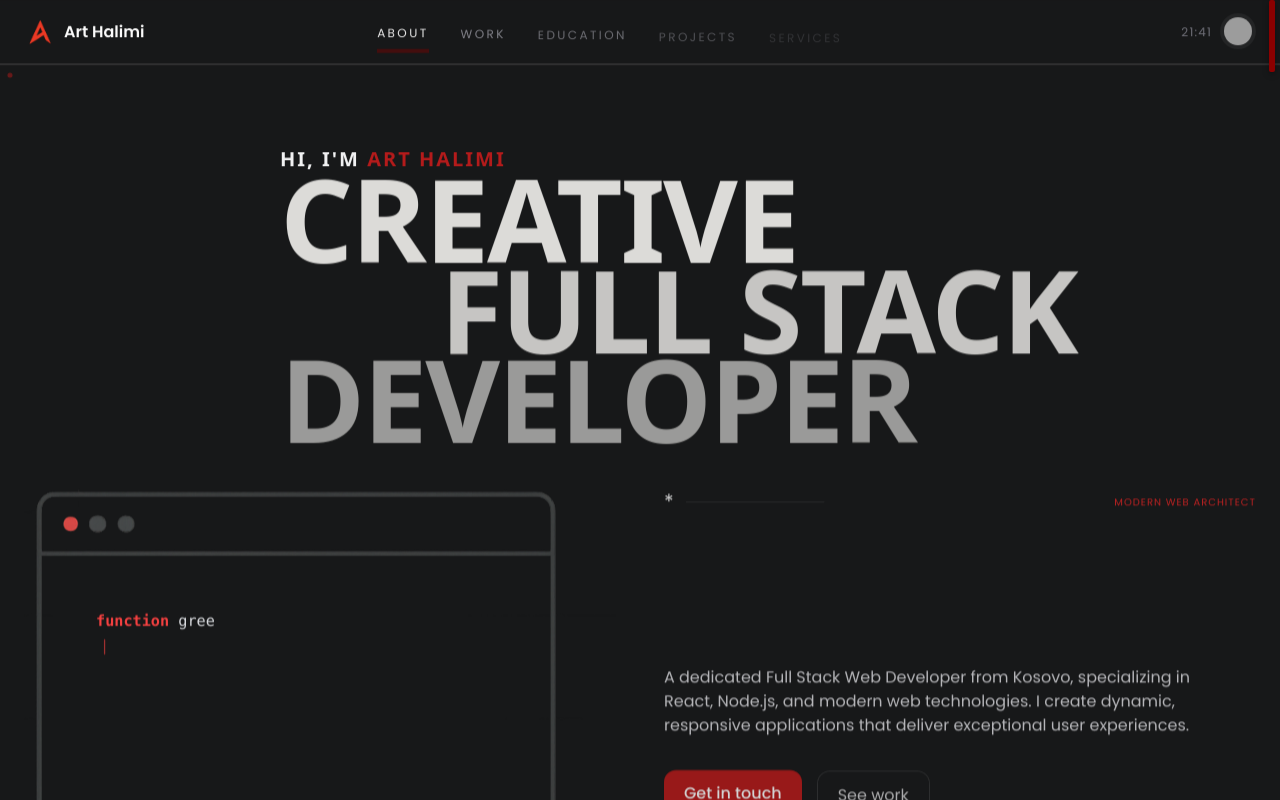
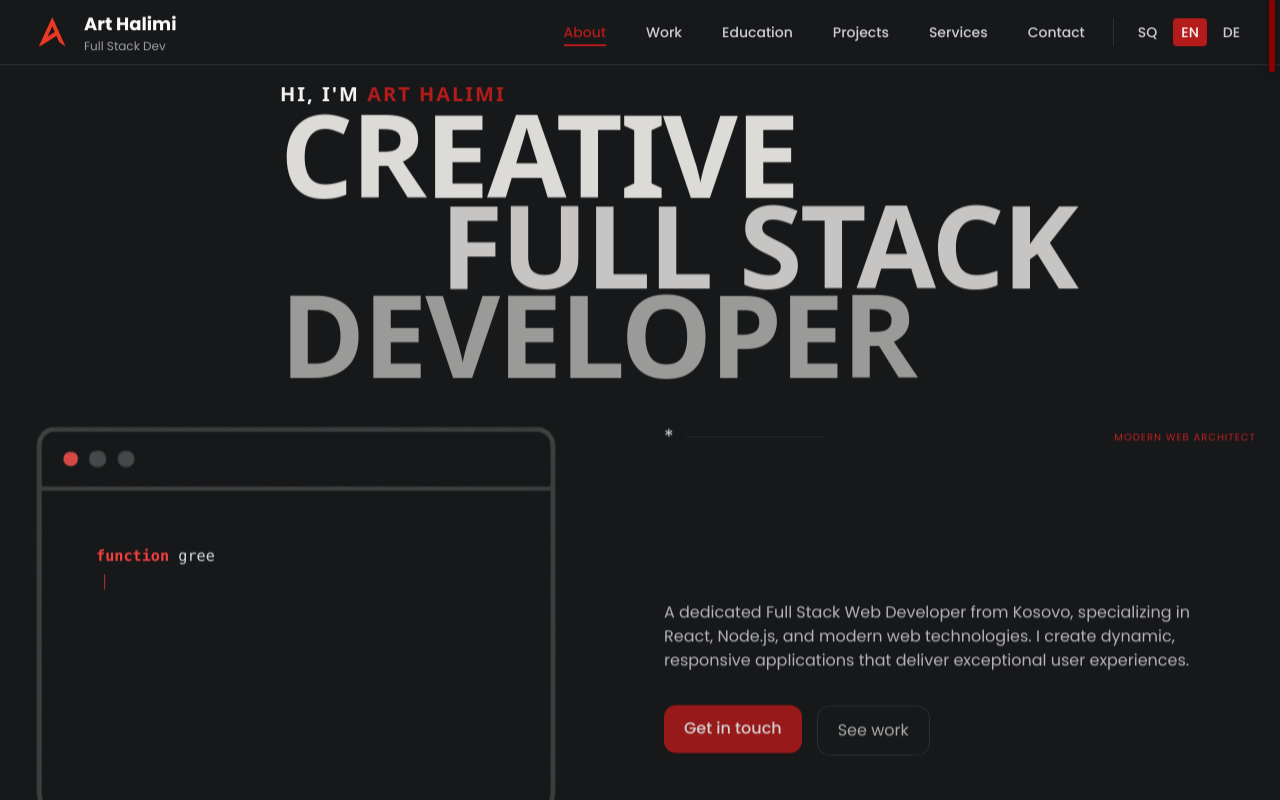
Before and after one commit to ArtHalimi7/arthalimi.com, a React (Vite) app: page / in a window 1280 px wide. Shown: the top 800 px of the page. Built offline with nearby package versions, Linux system fonts and the light colour scheme; grey boxes are pictures that could not be loaded.

Commit message:
feat: refactor Navbar component; streamline state management and improve mobile menu functionality

```diff
--- a/src/components/Navbar.jsx
+++ b/src/components/Navbar.jsx
@@ -1,88 +1,14 @@
-import { useEffect, useState, useRef } from "react";
-import { motion } from 'framer-motion';
+import React, { useState, useEffect } from 'react';
+import Alogo from '../assets/Alogo.png';
 import { useTranslation } from 'react-i18next';
-import Alogo from '../assets/Alogo.png';
 
-export default function Navbar({ formatted }) {
+const Navbar = () => {
   const { i18n, t } = useTranslation();
-  const [sidebarOpen, setSidebarOpen] = useState(false);
-  const [time, setTime] = useState(formatted || "");
-  const [active, setActive] = useState('about');
-  const [langOpenDesktop, setLangOpenDesktop] = useState(false);
-  const [langOpenMobile, setLangOpenMobile] = useState(false);
-  const langRefDesktop = useRef(null);
-  const langRefMobile = useRef(null);
+  const [isOpen, setIsOpen] = useState(false);
+  const [activeSection, setActiveSection] = useState('about');
 
-  // ...existing code...
-
-  // ...existing code...
-
-  // Helper to get flag image URL for a language code
-  const getFlagUrl = (lang) => {
-    switch (lang) {
-      case 'en':
-        return 'https://upload.wikimedia.org/wikipedia/commons/thumb/a/a4/Flag_of_the_United_States.svg/2560px-Flag_of_the_United_States.svg.png';
-      case 'sq':
-        return 'https://upload.wikimedia.org/wikipedia/commons/thumb/3/36/Flag_of_Albania.svg/1200px-Flag_of_Albania.svg.png';
-      case 'de':
-        return 'https://upload.wikimedia.org/wikipedia/commons/thumb/b/ba/Flag_of_Germany.svg/2560px-Flag_of_Germany.svg.png';
-      default:
-        return 'https://upload.wikimedia.org/wikipedia/commons/thumb/a/a4/Flag_of_the_United_States.svg/2560px-Flag_of_the_United_States.svg.png';
-    }
-  };
-
-  // Close dropdowns when clicking outside
-  useEffect(() => {
-    const handleClick = (e) => {
-      if (langRefDesktop.current && !langRefDesktop.current.contains(e.target)) {
-        setLangOpenDesktop(false);
-      }
-      if (langRefMobile.current && !langRefMobile.current.contains(e.target)) {
-        setLangOpenMobile(false);
-      }
-    };
-    document.addEventListener('mousedown', handleClick);
-    return () => document.removeEventListener('mousedown', handleClick);
-  }, []);
-
-  useEffect(() => {
-    // Update live time display to HH:MM (no seconds).
-    const tick = () => {
-      const d = new Date();
-      const hh = String(d.getHours()).padStart(2, "0");
-      const mm = String(d.getMinutes()).padStart(2, "0");
-      setTime(`${hh}:${mm}`);
-    };
-    tick();
-    const id = setInterval(tick, 1000);
-    return () => clearInterval(id);
-  }, []);
-
-  // Track active section via IntersectionObserver
-  useEffect(() => {
-    const ids = ['about', 'work', 'education', 'projects', 'services', 'contact'];
-    const options = {
-      root: null,
-      rootMargin: '-40% 0px -40% 0px',
-      threshold: 0,
-    };
-
-    const observer = new IntersectionObserver((entries) => {
-      entries.forEach((entry) => {
-        if (entry.isIntersecting) {
-          setActive(entry.target.id || '');
-        }
-      });
-    }, options);
-
-    ids.forEach((id) => {
-      const el = document.getElementById(id);
-      if (el) observer.observe(el);
-    });
-
-    return () => observer.disconnect();
-  }, []);
-  const menuItems = [
+  // Save navlink ids and labels (keep your navlinks)
+  const navLinks = [
     { id: 'about', label: t('nav_about') },
     { id: 'work', label: t('nav_work') },
     { id: 'education', label: t('nav_education') },
@@ -91,211 +17,222 @@ export default function Navbar({ formatted }) {
     { id: 'contact', label: t('nav_contact') },
   ];
 
-  // Motion variants for a slightly slower, layered entrance:
-  // - headerContainer: orchestrates brand then nav group
-  // - brandContainer: staggers logo then name
-  // - navContainer: staggers nav items
-  const headerContainer = {
-    hidden: { opacity: 0, y: -8 },
-    show: { opacity: 1, y: 0, transition: { staggerChildren: 0.12, delayChildren: 0.06, ease: 'easeOut' } },
-  };
+  // Track active section
+  useEffect(() => {
+    const observerOptions = {
+      root: null,
+      rootMargin: '-50% 0px',
+      threshold: 0
+    };
+    const handleIntersection = (entries) => {
+      entries.forEach(entry => {
+        if (entry.isIntersecting) {
+          setActiveSection(entry.target.id);
+        }
+      });
+    };
+    const observer = new window.IntersectionObserver(handleIntersection, observerOptions);
+    navLinks.forEach(link => {
+      const element = document.getElementById(link.id);
+      if (element) observer.observe(element);
+    });
+    return () => {
+      navLinks.forEach(link => {
+        const element = document.getElementById(link.id);
+        if (element) observer.unobserve(element);
+      });
+    };
+  }, [navLinks]);
 
-  const brandContainer = {
-    hidden: {},
-    show: { transition: { staggerChildren: 0.12 } },
-  };
-
-  const brandPart = {
-    hidden: { opacity: 0, y: 6, scale: 0.98, rotate: -6 },
-    show: { opacity: 1, y: 0, scale: 1, rotate: 0, transition: { duration: 0.45, ease: 'circOut' } },
-  };
-
-  const navContainer = {
-    hidden: {},
-    show: { transition: { staggerChildren: 0.08, delayChildren: 0.04 } },
-  };
-
-  const navItem = {
-    hidden: { opacity: 0, y: 8 },
-    show: { opacity: 1, y: 0, transition: { duration: 0.5, ease: 'easeOut' } },
+  // Scroll to section with offset
+  const scrollToSection = (sectionId) => {
+    const element = document.getElementById(sectionId);
+    if (element) {
+      const navbarHeight = 64; // px, adjust if needed
+      const elementPosition = element.getBoundingClientRect().top + window.pageYOffset;
+      window.scrollTo({
+        top: elementPosition - navbarHeight,
+        behavior: 'smooth'
+      });
+      setIsOpen(false);
+      setActiveSection(sectionId);
+    }
   };
 
   return (
-    <>
-  {/* MOBILE SIDEBAR */}
-      <div
-        className={`fixed inset-0 z-50 bg-[#18191A]/80 transition-opacity duration-300 ${sidebarOpen ? 'opacity-100 pointer-events-auto' : 'opacity-0 pointer-events-none'}`}
-        onClick={() => setSidebarOpen(false)}
-      >
-        <nav
-          className={`fixed left-0 top-0 h-full w-64 bg-gradient-to-b from-[#1f1f1f]/80 to-[#161616] backdrop-blur-md shadow-2xl p-4 flex flex-col gap-4 overflow-y-hidden pb-6 transition-transform duration-400 border-r border-[#B71C1C]/20 ${sidebarOpen ? 'translate-x-0' : '-translate-x-full'}`}
-          onClick={e => e.stopPropagation()}
-          aria-hidden={!sidebarOpen}
-        >
-          {/* Decorative lines */}
-          <span className="absolute left-0 top-0 h-full w-px bg-white/10" />
-          <span className="absolute right-0 top-0 h-full w-px bg-white/10" />
-          <span className="absolute left-0 right-0 top-0 h-px bg-white/10" />
-          <span className="absolute left-0 right-0 bottom-0 h-px bg-white/10" />
-
-          <div className="flex items-center justify-between sticky top-0 z-20 py-2 bg-transparent sidebar-sticky">
-            <div className="flex items-center gap-2">
-              <img src={Alogo} alt="Profile" className="h-12 w-12 rounded-full object-cover shadow-inner" />
-              <div>
-                <div className="text-white font-semibold">Art Halimi</div>
-                <div className="text-sm text-zinc-400">Full Stack Dev</div>
-              </div>
+    <nav className="bg-[#18191A] shadow-sm fixed w-full top-0 left-0 z-50 border-b border-white/10">
+      <div className="max-w-7xl mx-auto px-4 sm:px-6 lg:px-8">
+        <div className="flex items-center justify-between h-16">
+          {/* Logo and Name */}
+          <div className="flex items-center cursor-pointer" onClick={() => scrollToSection('about')}>
+            <img src={Alogo} alt="Alogo" className="h-10 w-10 rounded-full object-cover" />
+            <div className="ml-3">
+              <span className="text-lg font-bold text-white">Art Halimi</span>
+              <div className="text-xs text-zinc-400">Full Stack Dev</div>
             </div>
-            <button
-              className="close-btn text-zinc-300 text-2xl p-1 rounded-md hover:bg-white/5 transition-transform duration-200"
-              onClick={() => setSidebarOpen(false)}
-              aria-label="Close sidebar"
-            >
-              <span aria-hidden>×</span>
-            </button>
           </div>
 
-          <div className="my-2 h-px w-full bg-white/6" />
-
-          <div className="relative flex-1 w-full">
-            {/* Centered language selector (vertically centered) */}
-            <div className="absolute left-0 right-0 top-1/2 transform -translate-y-1/2 flex justify-center z-10">
-              <div className="lang-bar inline-flex items-center gap-3 bg-white/3 rounded-full p-1 shadow-sm" ref={langRefMobile} role="tablist" aria-label="Language selector">
+          {/* Desktop Navigation */}
+          <div className="hidden md:block">
+            <div className="ml-10 flex items-center space-x-4">
+              {navLinks.map(link => (
                 <button
-                  className={`lang-pill inline-flex items-center gap-2 px-3 py-1 rounded-full ${i18n.language === 'en' ? 'bg-white/10 scale-105' : 'bg-transparent'}`}
-                  onClick={() => { i18n.changeLanguage('en'); setLangOpenMobile(false); }}
-                  role="tab"
-                  aria-selected={i18n.language === 'en'}
+                  key={link.id}
+                  onClick={() => scrollToSection(link.id)}
+                  className={`px-3 py-2 text-sm font-medium relative group transition-colors duration-200 ${
+                    activeSection === link.id ? 'text-[#B71C1C]' : 'text-zinc-300 hover:text-white'
+                  }`}
                 >
-                  <img src="https://upload.wikimedia.org/wikipedia/commons/thumb/a/a4/Flag_of_the_United_States.svg/2560px-Flag_of_the_United_States.svg.png" alt="EN" className="h-5 w-5 rounded-full" />
-                  <span className="text-xs font-semibold">EN</span>
+                  <span>{link.label}</span>
+                  <span className={`absolute bottom-1 left-3 h-0.5 bg-[#B71C1C] transition-all duration-300 ${
+                    activeSection === link.id ? 'w-[calc(100%-24px)]' : 'w-0 group-hover:w-[calc(100%-24px)]'
+                  }`}></span>
+                </button>
+              ))}
+              {/* Language Selector */}
+              <div className="flex items-center space-x-2 ml-4 border-l pl-4 border-white/10">
+                <button
+                  onClick={() => i18n.changeLanguage('sq')}
+                  className={`px-2 py-1 text-sm font-medium rounded ${
+                    i18n.language === 'sq' ? 'bg-[#B71C1C] text-white' : 'text-zinc-300 hover:text-[#B71C1C]'
+                  }`}
+                >
+                  SQ
                 </button>
                 <button
-                  className={`lang-pill inline-flex items-center gap-2 px-3 py-1 rounded-full ${i18n.language === 'sq' ? 'bg-white/10 scale-105' : 'bg-transparent'}`}
-                  onClick={() => { i18n.changeLanguage('sq'); setLangOpenMobile(false); }}
-                  role="tab"
-                  aria-selected={i18n.language === 'sq'}
+                  onClick={() => i18n.changeLanguage('en')}
+                  className={`px-2 py-1 text-sm font-medium rounded ${
+                    i18n.language === 'en' ? 'bg-[#B71C1C] text-white' : 'text-zinc-300 hover:text-[#B71C1C]'
+                  }`}
                 >
-                  <img src="https://upload.wikimedia.org/wikipedia/commons/thumb/3/36/Flag_of_Albania.svg/1200px-Flag_of_Albania.svg.png" alt="SQ" className="h-5 w-5 rounded-full" />
-                  <span className="text-xs font-semibold">SQ</span>
+                  EN
                 </button>
                 <button
-                  className={`lang-pill inline-flex items-center gap-2 px-3 py-1 rounded-full ${i18n.language === 'de' ? 'bg-white/10 scale-105' : 'bg-transparent'}`}
-                  onClick={() => { i18n.changeLanguage('de'); setLangOpenMobile(false); }}
-                  role="tab"
-                  aria-selected={i18n.language === 'de'}
+                  onClick={() => i18n.changeLanguage('de')}
+                  className={`px-2 py-1 text-sm font-medium rounded ${
+                    i18n.language === 'de' ? 'bg-[#B71C1C] text-white' : 'text-zinc-300 hover:text-[#B71C1C]'
+                  }`}
                 >
-                  <img src="https://upload.wikimedia.org/wikipedia/commons/thumb/b/ba/Flag_of_Germany.svg/2560px-Flag_of_Germany.svg.png" alt="DE" className="h-5 w-5 rounded-full" />
-                  <span className="text-xs font-semibold">DE</span>
+                  DE
                 </button>
               </div>
             </div>
+          </div>
 
-            {/* Menu (scrollable) */}
-            <motion.div className="flex flex-col gap-2 pt-2 pb-6 overflow-y-auto max-h-[calc(100vh-140px)] z-0"
-              variants={navContainer}
-              initial="hidden"
-              animate={sidebarOpen ? 'show' : 'hidden'}
+          {/* Mobile menu button */}
+          <div className="md:hidden">
+            <button
+              onClick={() => setIsOpen(!isOpen)}
+              className="inline-flex items-center justify-center p-2 rounded-md text-zinc-300 hover:text-white hover:bg-[#B71C1C]/10 focus:outline-none"
             >
-                {menuItems.map((item, idx) => (
-                  <motion.a
-                    key={item.id}
-                    href={`#${item.id}`}
-                    className={`w-full text-lg font-semibold flex items-center justify-between transition-colors duration-200 nav-sidebar-item ${active === item.id ? 'text-white' : 'text-zinc-200 hover:text-[#B6862C]'}`}
-                    onClick={() => setSidebarOpen(false)}
-                    variants={navItem}
-                    whileHover={{ x: 4 }}
-                  >
-                    <span className="pl-1">{item.label}</span>
-                    {active === item.id && <span className="ml-auto h-6 w-1 bg-[#4a0f0f] rounded-sm" />}
-                  </motion.a>
-                ))}
-              </motion.div>
-          </div>
-        </nav>
-      </div>
-
-      {/* HEADER */}
-      <motion.header className="sticky top-0 z-40 bg-[#18191A] border-b border-white/10"
-        initial="hidden"
-        animate="show"
-        variants={headerContainer}
-      >
-            <div className="mx-auto flex h-16 max-w-7xl items-center justify-between px-6">
-          <motion.a href="#" className="inline-flex items-center gap-2"
-            variants={brandContainer}
-            aria-label="Home"
-          >
-            <motion.img src={Alogo} alt="Alogo" className="h-8 w-8 object-contain" variants={brandPart} />
-            <motion.span className="text-white font-semibold" variants={brandPart}>Art Halimi</motion.span>
-          </motion.a>
-
-          <motion.nav className="hidden gap-8 text-xs uppercase tracking-[0.2em] text-zinc-400 md:flex"
-            variants={navContainer}
-            aria-label="Primary navigation"
-          >
-              {menuItems.map((item, i) => (
-                <motion.a
-                  key={item.id}
-                  href={`#${item.id}`}
-                  className={`relative hover:text-white ${active === item.id ? 'text-white' : ''}`}
-                  variants={navItem}
-                  whileHover={{ y: -3, scale: 1.02 }}
-                  transition={{ type: 'spring', stiffness: 300, damping: 22 }}
-                >
-                  {item.label}
-                  {active === item.id && <span className="absolute left-0 -bottom-3 h-1 w-full bg-[#4a0f0f]" />}
-                </motion.a>
-              ))}
-            </motion.nav>
-
-          {/* Time on desktop, menu icon on mobile */}
-          <div className="flex items-center gap-3">
-            <div className="hidden md:flex md:items-center md:gap-2">
-              <span className="hidden md:block text-[10px] tracking-widest text-zinc-500 md:text-xs">{time}</span>
-              {/* Language dropdown (desktop) */}
-              <div className="relative" ref={langRefDesktop}>
-                <button
-                  onClick={() => setLangOpenDesktop((s) => !s)}
-                  className="inline-flex items-center gap-2 rounded-full bg-white/5 p-1 focus:outline-none focus:ring-2 focus:ring-white/20"
-                  aria-haspopup="true"
-                  aria-expanded={langOpenDesktop}
-                  aria-label="Select language"
-                >
-                  <img src={getFlagUrl(i18n.language)} alt={i18n.language} className="h-7 w-7 object-cover rounded-full shadow-2xl transition-transform transform hover:scale-110" />
-                </button>
-                  {langOpenDesktop && (
-                    <div className="absolute left-1/2 top-full mt-2 -translate-x-1/2 w-48 rounded-lg bg-[#202226] p-3 shadow-2xl ring-1 ring-white/10 divide-y divide-white/5 origin-top transform transition-all duration-150">
-                      <div className="py-1">
-                        <button className="flex items-center gap-3 w-full px-3 py-2 rounded-md hover:bg-white/5 transition-transform transform hover:scale-105" onClick={() => { i18n.changeLanguage('en'); setLangOpenDesktop(false); }}>
-                          <img src="https://upload.wikimedia.org/wikipedia/commons/thumb/a/a4/Flag_of_the_United_States.svg/2560px-Flag_of_the_United_States.svg.png" alt="EN" className="h-8 w-8 object-cover rounded-full shadow-sm" />
-                          <span className="text-sm font-medium">English</span>
-                        </button>
-                      </div>
-                      <div className="py-1">
-                        <button className="flex items-center gap-3 w-full px-3 py-2 rounded-md hover:bg-white/5 transition-transform transform hover:scale-105" onClick={() => { i18n.changeLanguage('sq'); setLangOpenDesktop(false); }}>
-                          <img src="https://upload.wikimedia.org/wikipedia/commons/thumb/3/36/Flag_of_Albania.svg/1200px-Flag_of_Albania.svg.png" alt="SQ" className="h-8 w-8 object-cover rounded-full shadow-sm" />
-                          <span className="text-sm font-medium">Shqip</span>
-                        </button>
-                      </div>
-                      <div className="py-1">
-                        <button className="flex items-center gap-3 w-full px-3 py-2 rounded-md hover:bg-white/5 transition-transform transform hover:scale-105" onClick={() => { i18n.changeLanguage('de'); setLangOpenDesktop(false); }}>
-                          <img src="https://upload.wikimedia.org/wikipedia/commons/thumb/b/ba/Flag_of_Germany.svg/2560px-Flag_of_Germany.svg.png" alt="DE" className="h-8 w-8 object-cover rounded-full shadow-sm" />
-                          <span className="text-sm font-medium">Deutsch</span>
-                        </button>
-                      </div>
-                    </div>
-                  )}
-              </div>
-            </div>
-
-            <button className="md:hidden text-[#d10000] text-2xl ml-2" onClick={() => setSidebarOpen(true)}>
-              &#9776;
+              <span className="sr-only">Open main menu</span>
+              {/* Menu icon */}
+              <svg
+                className={`${isOpen ? 'hidden' : 'block'} h-6 w-6`}
+                xmlns="http://www.w3.org/2000/svg"
+                fill="none"
+                viewBox="0 0 24 24"
+                stroke="currentColor"
+              >
+                <path strokeLinecap="round" strokeLinejoin="round" strokeWidth={2} d="M4 6h16M4 12h16M4 18h16" />
+              </svg>
+              {/* Close icon */}
+              <svg
+                className={`${isOpen ? 'block' : 'hidden'} h-6 w-6`}
+                xmlns="http://www.w3.org/2000/svg"
+                fill="none"
+                viewBox="0 0 24 24"
+                stroke="currentColor"
+              >
+                <path strokeLinecap="round" strokeLinejoin="round" strokeWidth={2} d="M6 18L18 6M6 6l12 12" />
+              </svg>
             </button>
           </div>
         </div>
-        <div className="absolute inset-x-0 bottom-0 h-px bg-white/10" />
-      </motion.header>
-    </>
+      </div>
+
+      {/* Mobile menu overlay */}
+      <div
+        className={`${
+          isOpen ? 'opacity-100' : 'opacity-0 pointer-events-none'
+        } fixed inset-0 bg-black bg-opacity-50 transition-opacity duration-300 ease-in-out md:hidden`}
+        onClick={() => setIsOpen(false)}
+      />
+
+      {/* Mobile menu */}
+      <div
+        className={`${
+          isOpen ? 'translate-x-0' : '-translate-x-full'
+        } fixed top-0 left-0 h-screen w-64 bg-[#18191A] transform transition-transform duration-300 ease-in-out md:hidden shadow-2xl`}
+      >
+        {/* Mobile menu header */}
+        <div className="flex items-center justify-between px-4 py-3 border-b border-white/10">
+          <div className="flex items-center">
+            <img src={Alogo} alt="Alogo" className="h-8 w-8 rounded-full object-cover" />
+            <div className="ml-2">
+              <div className="text-lg font-semibold text-white">Art Halimi</div>
+              <div className="text-xs text-zinc-400">Full Stack Dev</div>
+            </div>
+          </div>
+          <button
+            onClick={() => setIsOpen(false)}
+            className="text-zinc-400 hover:text-white focus:outline-none focus:ring-2 focus:ring-[#B71C1C] rounded-md"
+          >
+            <svg className="h-6 w-6" fill="none" viewBox="0 0 24 24" stroke="currentColor">
+              <path strokeLinecap="round" strokeLinejoin="round" strokeWidth={2} d="M6 18L18 6M6 6l12 12" />
+            </svg>
+          </button>
+        </div>
+
+        {/* Mobile menu links */}
+        <div className="px-2 py-4">
+          {navLinks.map(link => (
+            <button
+              key={link.id}
+              onClick={() => scrollToSection(link.id)}
+              className={`block w-full text-left px-4 py-3 rounded-lg transition-colors duration-200 mb-2 relative group ${
+                activeSection === link.id ? 'text-[#B71C1C] bg-[#B71C1C]/10' : 'text-zinc-200 hover:text-[#B71C1C] hover:bg-[#B71C1C]/10'
+              }`}
+            >
+              <span>{link.label}</span>
+              <span className={`absolute bottom-0 left-4 h-0.5 bg-[#B71C1C] transition-all duration-300 ${
+                activeSection === link.id ? 'w-[calc(100%-32px)]' : 'w-0 group-hover:w-[calc(100%-32px)]'
+              }`}></span>
+            </button>
+          ))}
+          {/* Mobile Language Selector */}
+          <div className="mt-4 px-4 py-3 border-t border-white/10">
+            <div className="flex justify-center space-x-4">
+              <button
+                onClick={() => i18n.changeLanguage('sq')}
+                className={`px-4 py-2 text-sm font-medium rounded-md ${
+                  i18n.language === 'sq' ? 'bg-[#B71C1C] text-white' : 'text-zinc-300 hover:text-[#B71C1C] border border-zinc-600'
+                }`}
+              >
+                SQ
+              </button>
+              <button
+                onClick={() => i18n.changeLanguage('en')}
+                className={`px-4 py-2 text-sm font-medium rounded-md ${
+                  i18n.language === 'en' ? 'bg-[#B71C1C] text-white' : 'text-zinc-300 hover:text-[#B71C1C] border border-zinc-600'
+                }`}
+              >
+                EN
+              </button>
+              <button
+                onClick={() => i18n.changeLanguage('de')}
+                className={`px-4 py-2 text-sm font-medium rounded-md ${
+                  i18n.language === 'de' ? 'bg-[#B71C1C] text-white' : 'text-zinc-300 hover:text-[#B71C1C] border border-zinc-600'
+                }`}
+              >
+                DE
+              </button>
+            </div>
+          </div>
+        </div>
+      </div>
+    </nav>
   );
-}
+};
+
+export default Navbar;
```
